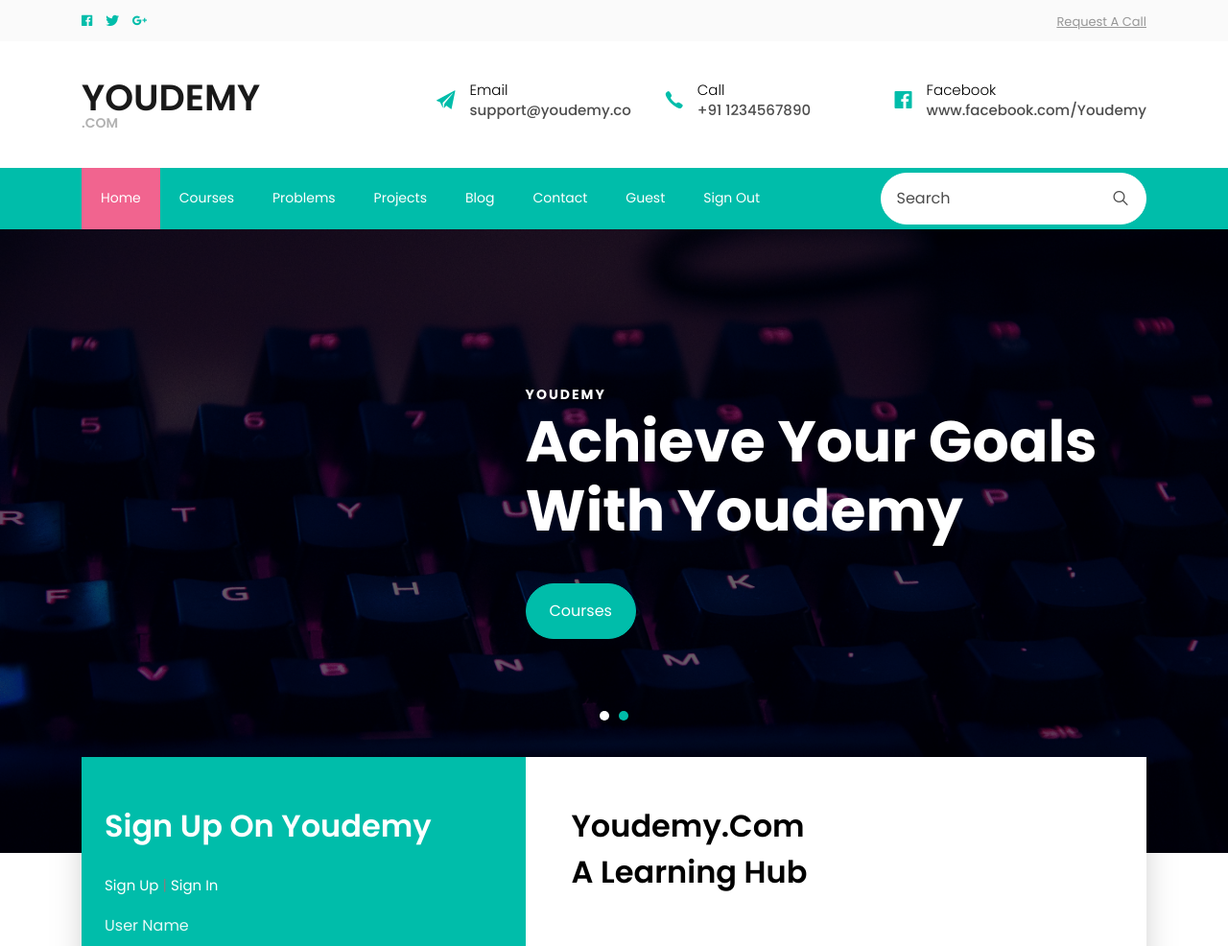
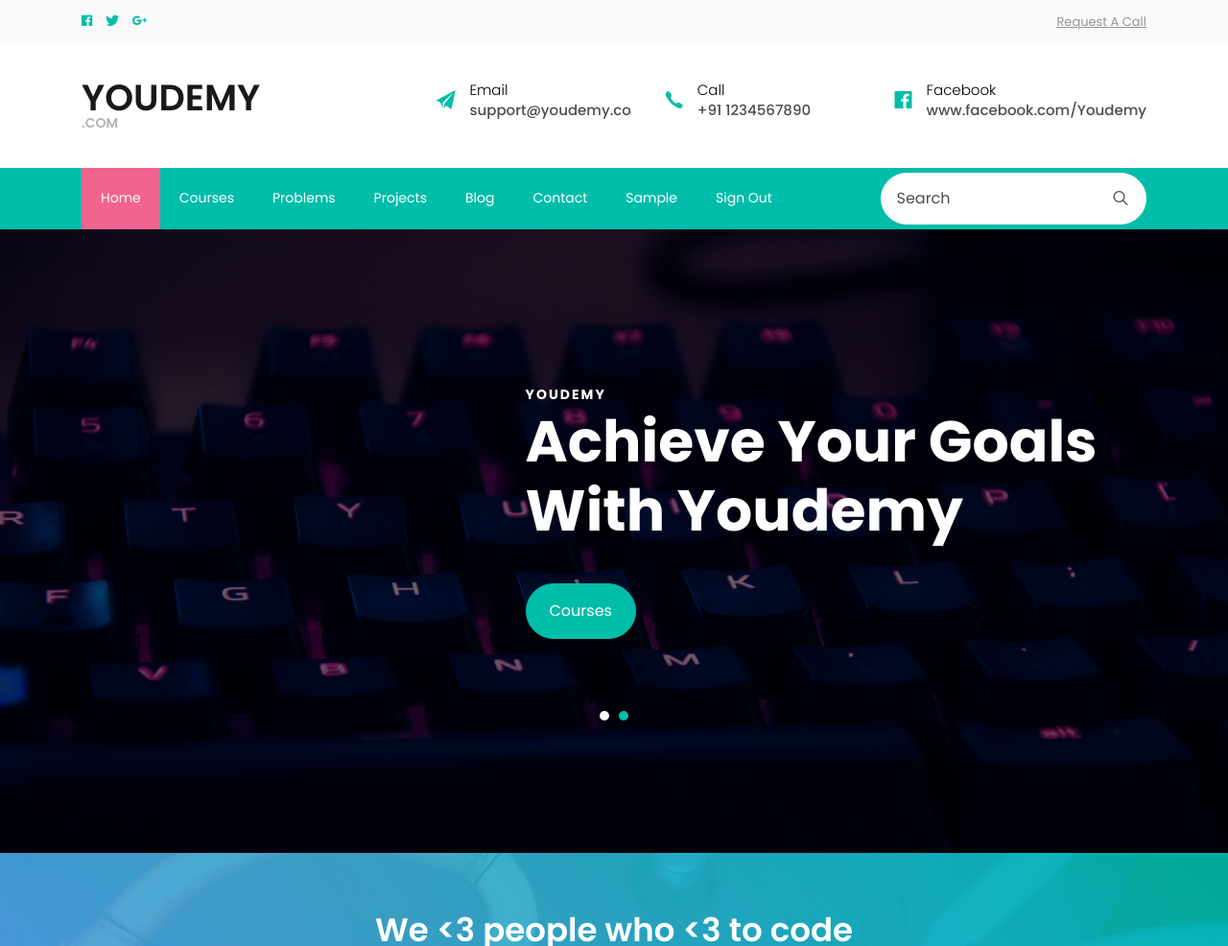
Before and after one commit to kunal2812/CrazyCoder, a Django app: page / in a window 1280 px wide. Shown: the top 986 px of the page at 96% size. Run offline with Django 4.2, Linux system fonts and the light colour scheme; the visitor is signed in with stand-in values (Sample User, id 1); some libraries are stand-ins or nearby versions; some web fonts are replaced; grey boxes are pictures that could not be loaded.

Commit message:
cleaned index.html

```diff
--- a/templates/main/index.html
+++ b/templates/main/index.html
@@ -135,7 +135,9 @@
             </li>
 
             {% if user.is_authenticated %}
-            <li class="nav-item"><a href="" class="nav-link">{{fname}}</a></li>
+            <li class="nav-item">
+              <a href="/profile" class="nav-link">{{user.first_name}}</a>
+            </li>
             <li class="nav-item">
               <a href="/signout" class="nav-link">Sign Out</a>
             </li>
@@ -181,7 +183,9 @@
         </div>
       </div>
     </section>
+    {% if user.is_authenticated %}
 
+    {% else  %}
     <section class="ftco-section ftco-no-pt ftco-no-pb ftco-consult">
       <div class="container">
         <div class="row d-flex no-gutters align-items-stretch consult-wrap">
@@ -341,6 +345,7 @@
         </div>
       </div>
     </section>
+    {% endif %}
 
     <section
       class="ftco-intro ftco-no-pb img"
```
